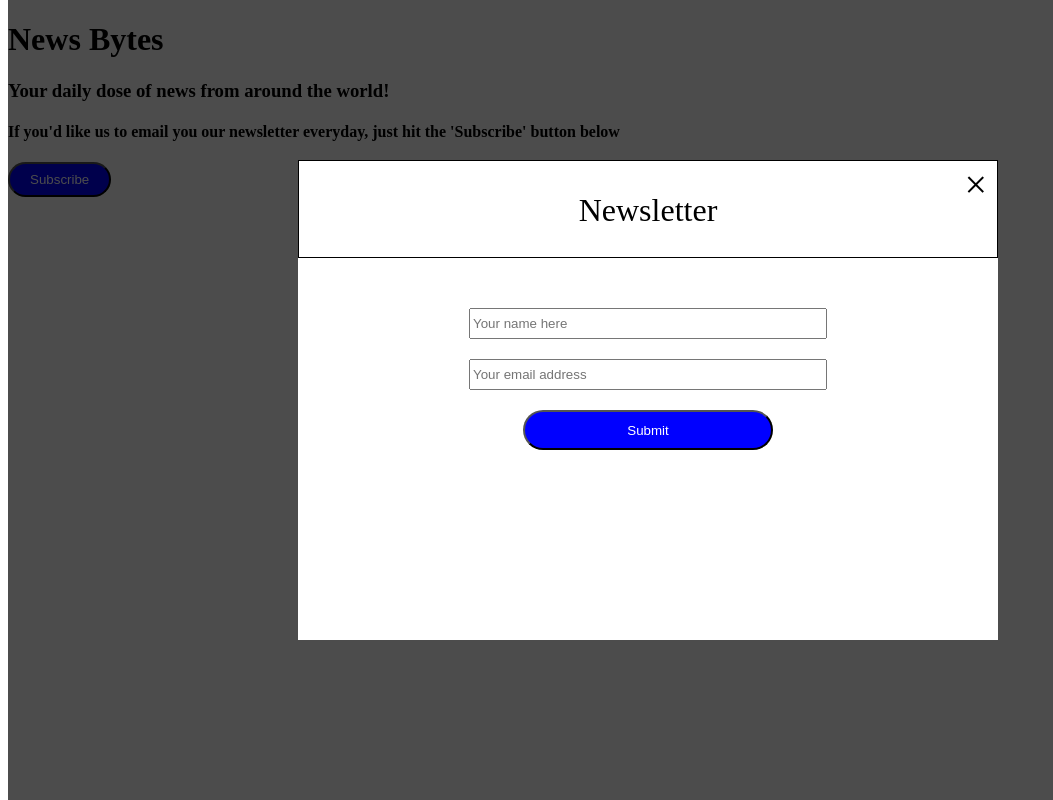
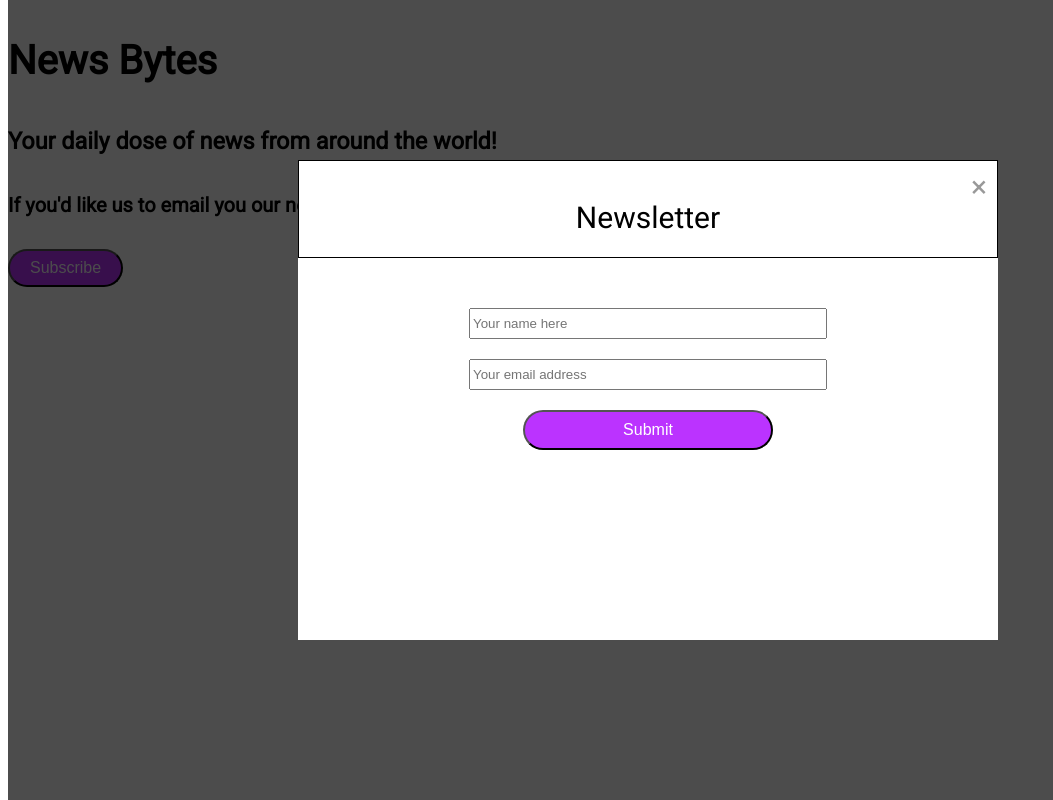
Before and after one commit to zion-s/Webpage-features, a plain HTML site: page Modal Popup/Index.html in a window 1280 px wide. Both pictures are taken after a click on the button "Subscribe". Shown: the whole page, without its empty margins (0-1053 px from the left). Drawn offline with Linux system fonts and the light colour scheme.

Commit message:
added latest version

```diff
--- a/Modal Popup/Index.html
+++ b/Modal Popup/Index.html
@@ -2,6 +2,7 @@
 <html>
 <head>
 	<title>Modal Popup</title>
+	<link href="https://fonts.googleapis.com/css?family=Roboto&display=swap" rel="stylesheet">
 	<link rel="stylesheet" type="text/css" href="style.css">
 </head>
 <body>
--- a/Modal Popup/main.js
+++ b/Modal Popup/main.js
@@ -11,3 +11,10 @@ subscribe.addEventListener("click", function(){
 close.addEventListener("click", function(){
 	popup.style.display="none";
 });
+
+window.addEventListener("click", function(e){
+	if(e.target==popup){
+		popup.style.display="none";
+
+	}
+})
--- a/Modal Popup/style.css
+++ b/Modal Popup/style.css
@@ -1,3 +1,9 @@
+body{
+	font-family: 'Roboto', sans-serif;
+	font-size: 20px;
+	line-height: 1.7;
+}
+
 .bg-modal{
 	width: 100%;
 	height: 100%;
@@ -14,6 +20,12 @@
 	width: 60%;
 	height: 60%;
 	max-height: 500px;
+	animation-name: popOpen;
+	animation-duration: 0.4s;
+}
+@keyframes popOpen{
+	from{opacity: 0}
+	to {opacity: 1}
 }
 .modal-header{
 	text-align: center;
@@ -36,11 +48,17 @@ input[type="submit"]{
 	height: 40px;
 }
 .btn{
-	background-color: blue;
+	background-color: #bb33ff;
 	color: white;
+	font-size: 0.8em;
 	padding: 8px 20px;
 	border-radius: 50px;
 	cursor: pointer;
+	transition: all linear 0.2s;
+}
+.btn:hover{
+	background-color: #9900e6;
+	transform: scale(1.1, 1.1);
 }
 .btn.submit{
 	margin: 20px auto;
@@ -48,11 +66,17 @@ input[type="submit"]{
 div.close{
 	position: absolute;
 	right: 10px;
-	font-size: 40px;
+	font-size: 1.5em;
 	cursor: pointer;
+	transition: all linear 0.2s;
+	color: #999;
+}
+div.close:hover{
+	transform: scale(1.25, 1.25);
+	color: #000;
 }
 div.title{
-	font-size: 2em;
+	font-size: 1.5em;
 	height: 35px;
 	width: 60%;
 	position: absolute;
```
